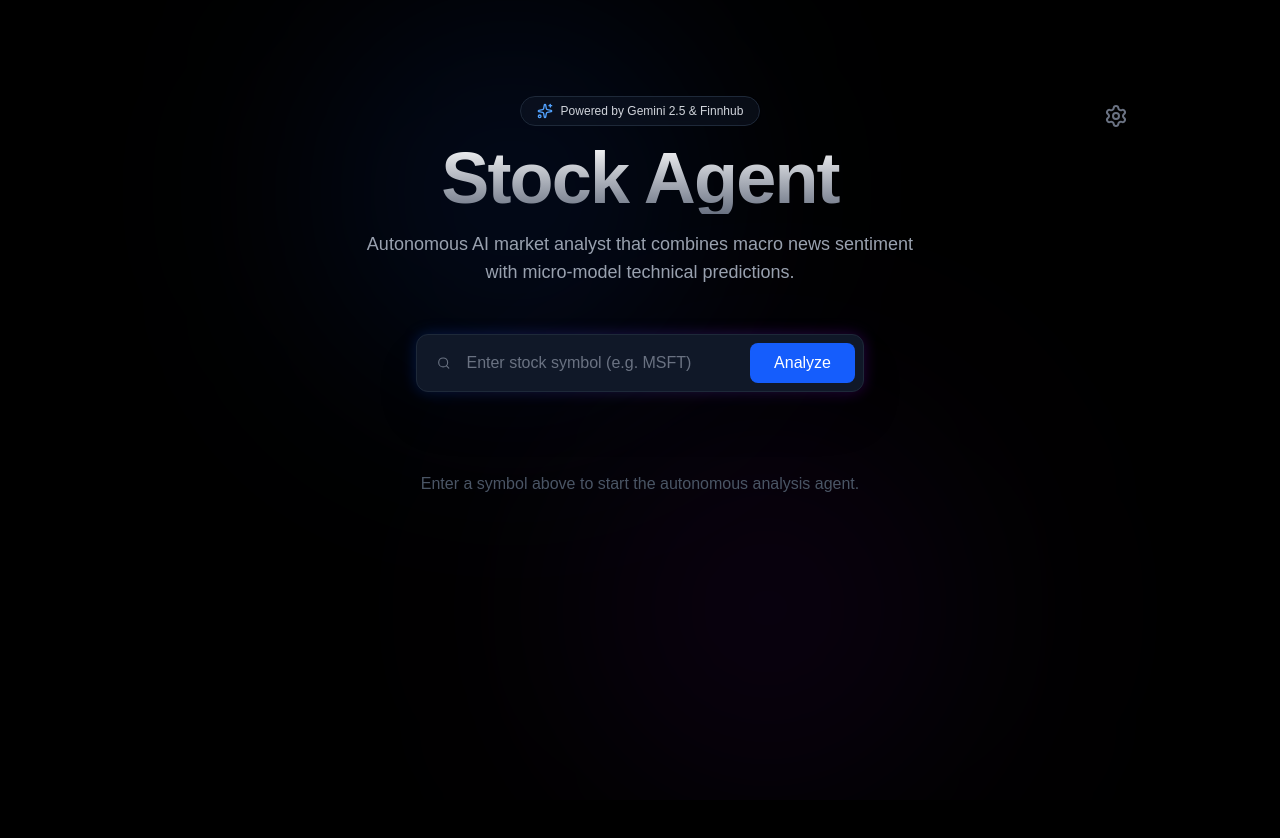
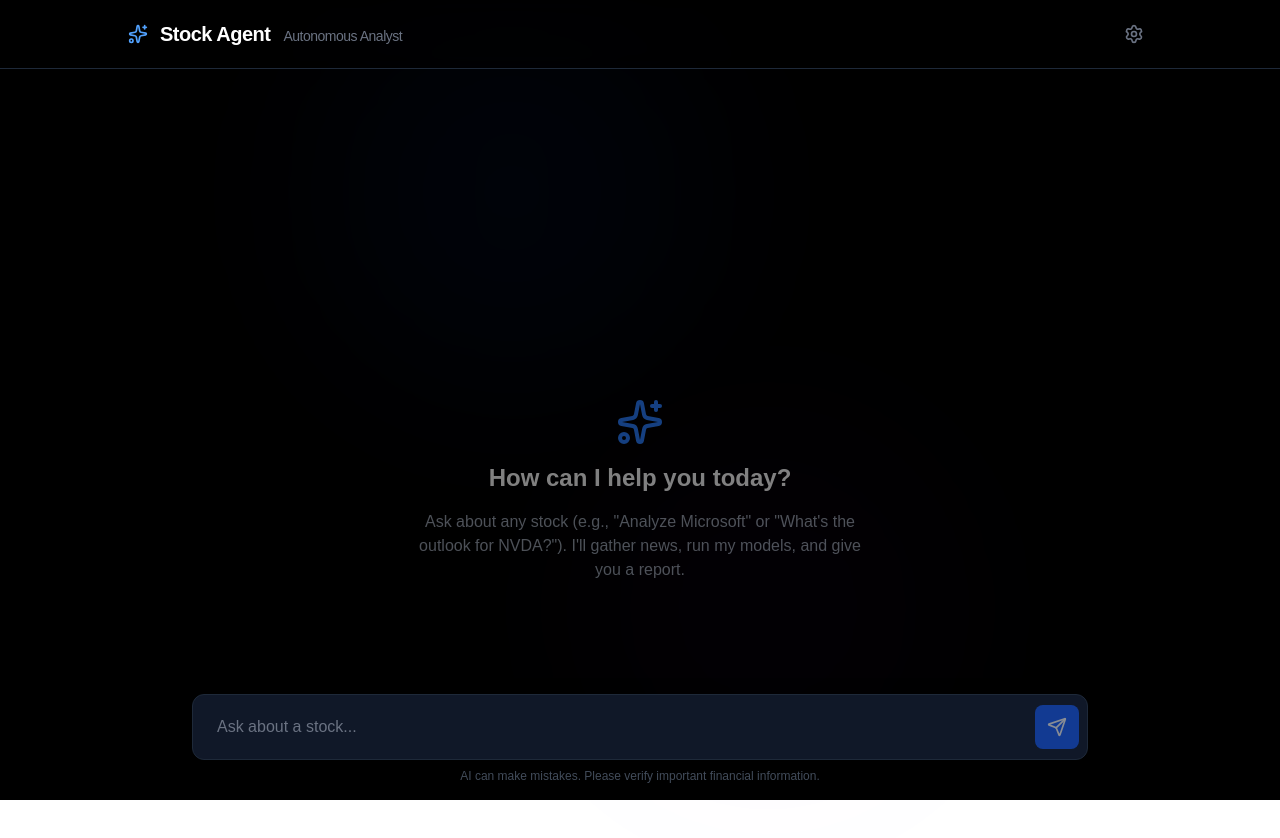
Before and after one commit to Mangon3/Stock-Agent, a Next.js app in the folder frontend/: page / in a window 1280 px wide. Shown: the top 838 px of the page. After the commit the page ends 800 px from the top, so only its background shows below. Built offline with nearby package versions, Linux system fonts and the light colour scheme.

Commit message:
feature: Added frontend support for question form query

```diff
--- a/frontend/package.json
+++ b/frontend/package.json
@@ -16,13 +16,15 @@
     "react": "19.2.3",
     "react-dom": "19.2.3",
     "react-markdown": "^10.1.0",
-    "tailwind-merge": "^3.4.0"
+    "tailwind-merge": "^3.4.0",
+    "uuid": "^13.0.0"
   },
   "devDependencies": {
     "@tailwindcss/postcss": "^4",
     "@types/node": "^20",
     "@types/react": "^19",
     "@types/react-dom": "^19",
+    "@types/uuid": "^10.0.0",
     "babel-plugin-react-compiler": "1.0.0",
     "eslint": "^9",
     "eslint-config-next": "16.1.1",
--- a/frontend/src/app/page.tsx
+++ b/frontend/src/app/page.tsx
@@ -1,177 +1,202 @@
 'use client';
 
-import { useState, useEffect } from 'react';
-import { Search, Sparkles, Settings, Key, ChevronDown, ChevronUp } from 'lucide-react';
+import { useState, useEffect, useRef } from 'react';
+import { Send, Settings, Key, Sparkles } from 'lucide-react';
 import { motion, AnimatePresence } from 'framer-motion';
-import { cn } from '@/lib/utils';
-import { LoadingState } from '@/components/LoadingState';
-import { AnalysisReport } from '@/components/AnalysisReport';
+import { ChatMessage, Message } from '@/components/ChatMessage';
+import { v4 as uuidv4 } from 'uuid';
 
 export default function Home() {
-  const [symbol, setSymbol] = useState('');
-  const [status, setStatus] = useState<'idle' | 'loading' | 'success' | 'error'>('idle');
-  const [data, setData] = useState<any>(null);
-  const [errorMsg, setErrorMsg] = useState('');
+  const [input, setInput] = useState('');
+  const [messages, setMessages] = useState<Message[]>([]);
+  const [isLoading, setIsLoading] = useState(false);
 
   // Settings State
   const [apiKey, setApiKey] = useState('');
   const [showSettings, setShowSettings] = useState(false);
+
+  // Auto-scroll ref
+  const messagesEndRef = useRef<HTMLDivElement>(null);
 
   useEffect(() => {
     const stored = localStorage.getItem('gemini_api_key');
     if (stored) setApiKey(stored);
   }, []);
 
+  const scrollToBottom = () => {
+    messagesEndRef.current?.scrollIntoView({ behavior: "smooth" });
+  };
+
+  useEffect(() => {
+    scrollToBottom();
+  }, [messages]);
+
   const handleKeyChange = (val: string) => {
     setApiKey(val);
     localStorage.setItem('gemini_api_key', val);
   };
 
-  const handleAnalyze = async (e: React.FormEvent) => {
+  const handleSubmit = async (e: React.FormEvent) => {
     e.preventDefault();
-    if (!symbol) return;
+    if (!input.trim() || isLoading) return;
 
-    setStatus('loading');
-    setErrorMsg('');
-    setData(null);
+    const userQuery = input.trim();
+    setInput('');
+    setIsLoading(true);
+
+    // Add User Message
+    const userMsg: Message = {
+      id: uuidv4(),
+      role: 'user',
+      content: userQuery
+    };
+
+    // Add Placeholder Bot Message
+    const botMsgId = uuidv4();
+    const botPlaceholder: Message = {
+      id: botMsgId,
+      role: 'assistant',
+      isLoading: true
+    };
+
+    setMessages(prev => [...prev, userMsg, botPlaceholder]);
 
     try {
       const API_URL = process.env.NEXT_PUBLIC_API_URL || 'https://mangonnn-stock-agent.hf.space';
+
       const response = await fetch(`${API_URL}/analyze`, {
         method: 'POST',
         headers: {
           'Content-Type': 'application/json',
-          'x-gemini-api-key': apiKey // Pass the key (can be empty, backend handles fallback)
+          'x-gemini-api-key': apiKey
         },
         body: JSON.stringify({
-          symbol: symbol.toUpperCase(),
-          timeframe_days: 7 // Default
+          query: userQuery,
+          timeframe_days: 7
         }),
       });
 
       if (!response.ok) {
-        if (response.status === 429) {
-           throw new Error("API Limit Reached (Free Tier). Please try again in ~60 seconds.");
-        }
+         if (response.status === 429) throw new Error("API Limit Reached. Please try again later.");
          throw new Error(`Analysis failed: ${response.statusText}`);
       }
 
       const result = await response.json();
-      setData(result);
-      setStatus('success');
+
+      // Update Bot Message with Result
+      setMessages(prev => prev.map(msg =>
+        msg.id === botMsgId
+          ? { ...msg, isLoading: false, data: result, content: result.final_report }
+          : msg
+      ));
+
     } catch (err: any) {
       console.error(err);
-      setErrorMsg(err.message || "Something went wrong. Please try again.");
-      setStatus('error');
+      setMessages(prev => prev.map(msg =>
+        msg.id === botMsgId
+          ? { ...msg, isLoading: false, isError: true, content: err.message || "Something went wrong." }
+          : msg
+      ));
+    } finally {
+      setIsLoading(false);
     }
   };
 
   return (
-    <main className="min-h-screen bg-black text-white selection:bg-blue-500/30">
-      {/* Background Gradients */}
-      <div className="fixed inset-0 z-0 overflow-hidden pointer-events-none">
-        <div className="absolute top-0 left-1/4 w-96 h-96 bg-blue-600/20 rounded-full blur-[100px] opacity-50 mix-blend-screen animate-pulse" />
-        <div className="absolute bottom-0 right-1/4 w-96 h-96 bg-purple-600/20 rounded-full blur-[100px] opacity-30 mix-blend-screen" />
+    <main className="flex flex-col h-screen bg-black text-white selection:bg-blue-500/30 overflow-hidden">
+
+      {/* Background Effects */}
+      <div className="fixed inset-0 z-0 pointer-events-none">
+        <div className="absolute top-0 left-1/4 w-96 h-96 bg-blue-600/10 rounded-full blur-[100px] opacity-30 animate-pulse" />
+        <div className="absolute bottom-0 right-1/4 w-96 h-96 bg-purple-600/10 rounded-full blur-[100px] opacity-20" />
       </div>
 
-      <div className="relative z-10 max-w-5xl mx-auto px-4 py-12 md:py-24 space-y-12">
-
-
-        {/* Header & Settings */}
-        <div className="text-center space-y-4 relative">
-            <div className="absolute top-0 right-0">
+      {/* Header */}
+      <header className="flex-none z-10 border-b border-gray-800 bg-black/50 backdrop-blur-md p-4">
+        <div className="max-w-5xl mx-auto flex items-center justify-between">
+          <div className="flex items-center space-x-3">
+             <Sparkles className="w-5 h-5 text-blue-400" />
+             <h1 className="text-xl font-bold tracking-tight">Stock Agent <span className="text-gray-500 text-sm font-normal ml-2 hidden sm:inline">Autonomous Analyst</span></h1>
+          </div>
           <button
             onClick={() => setShowSettings(!showSettings)}
-                  className="p-2 text-gray-500 hover:text-white transition-colors"
+            className="p-2 text-gray-500 hover:text-white transition-colors hover:bg-gray-800 rounded-lg"
           >
-                    <Settings className="w-6 h-6" />
+            <Settings className="w-5 h-5" />
           </button>
         </div>
+      </header>
 
+      {/* Settings Panel */}
       <AnimatePresence>
         {showSettings && (
           <motion.div
             initial={{ height: 0, opacity: 0 }}
             animate={{ height: 'auto', opacity: 1 }}
             exit={{ height: 0, opacity: 0 }}
-                className="overflow-hidden"
+            className="flex-none z-20 bg-gray-900 border-b border-gray-800"
           >
-                <div className="bg-gray-900/80 border border-gray-800 rounded-xl p-6 max-w-md mx-auto mb-8 text-left space-y-3">
-                  <div className="flex items-center space-x-2 text-sm font-medium text-gray-300">
+            <div className="max-w-5xl mx-auto p-4">
+                <div className="flex items-center space-x-2 text-sm font-medium text-gray-300 mb-2">
                   <Key className="w-4 h-4 text-yellow-500" />
-                    <span>Gemini API Key (Optional)</span>
+                  <span>Gemini API Key</span>
                 </div>
-                  <p className="text-xs text-gray-500">
-                    Provide your own key to bypass server rate limits. Keys are stored locally in your browser.
-                  </p>
                 <input
                   type="password"
                   value={apiKey}
                   onChange={(e) => handleKeyChange(e.target.value)}
                   placeholder="AIzaSy..."
-                    className="w-full bg-black/50 border border-gray-700 rounded-lg px-3 py-2 text-sm font-mono text-white focus:ring-1 focus:ring-blue-500 outline-none"
+                  className="w-full max-w-md bg-black/50 border border-gray-700 rounded-lg px-3 py-2 text-sm text-white focus:ring-1 focus:ring-blue-500 outline-none"
                 />
             </div>
           </motion.div>
         )}
       </AnimatePresence>
 
-          <div className="inline-flex items-center space-x-2 bg-gray-900/50 border border-gray-800 rounded-full px-4 py-1.5 mb-4 backdrop-blur-sm">
-             <Sparkles className="w-4 h-4 text-blue-400" />
-             <span className="text-xs font-medium text-gray-300">Powered by Gemini 2.5 & Finnhub</span>
+      {/* Chat Area */}
+      <div className="flex-1 overflow-y-auto z-0 p-4 scroll-smooth">
+        <div className="max-w-4xl mx-auto min-h-full flex flex-col justify-end">
+           {messages.length === 0 ? (
+             <div className="flex flex-col items-center justify-center h-full text-center space-y-4 py-20 opacity-50">
+                <Sparkles className="w-12 h-12 text-blue-500" />
+                <h2 className="text-2xl font-semibold">How can I help you today?</h2>
+                <p className="max-w-md text-gray-400">Ask about any stock (e.g., "Analyze Microsoft" or "What's the outlook for NVDA?"). I'll gather news, run my models, and give you a report.</p>
              </div>
-          <h1 className="text-5xl md:text-7xl font-bold tracking-tight bg-clip-text text-transparent bg-gradient-to-b from-white to-gray-500">
-            Stock Agent
-          </h1>
-          <p className="text-lg text-gray-400 max-w-xl mx-auto">
-            Autonomous AI market analyst that combines macro news sentiment with micro-model technical predictions.
-          </p>
+           ) : (
+             messages.map(msg => (
+               <ChatMessage key={msg.id} message={msg} />
+             ))
+           )}
+           <div ref={messagesEndRef} />
+        </div>
       </div>
 
-        {/* Search Input (Only show when not success to keep header clean, or kept always? Let's keep always but minimal) */}
-        <div className={cn(
-          "max-w-md mx-auto transition-all duration-500",
-          status === 'success' ? "scale-90 opacity-75" : "scale-100"
-        )}>
-          <form onSubmit={handleAnalyze} className="relative group">
-            <div className="absolute inset-0 bg-gradient-to-r from-blue-600 to-purple-600 rounded-xl blur opacity-25 group-hover:opacity-50 transition duration-500" />
-            <div className="relative flex items-center bg-gray-900 border border-gray-800 rounded-xl p-2 shadow-2xl">
-              <Search className="w-5 h-5 text-gray-500 ml-3" />
+      {/* Input Area */}
+      <div className="flex-none z-10 p-4 bg-gradient-to-t from-black via-black/90 to-transparent">
+        <div className="max-w-4xl mx-auto">
+          <form onSubmit={handleSubmit} className="relative flex items-center bg-gray-900 border border-gray-800 rounded-xl p-2 shadow-2xl focus-within:border-blue-500/50 transition-colors">
             <input
               type="text"
-                placeholder="Enter stock symbol (e.g. MSFT)"
-                className="w-full bg-transparent border-none focus:ring-0 text-white placeholder-gray-500 px-4 py-2"
-                value={symbol}
-                onChange={(e) => setSymbol(e.target.value)}
+              placeholder="Ask about a stock..."
+              className="w-full bg-transparent border-none focus:ring-0 text-white placeholder-gray-500 px-4 py-3"
+              value={input}
+              onChange={(e) => setInput(e.target.value)}
+              disabled={isLoading}
             />
             <button
               type="submit"
-                disabled={status === 'loading'}
-                className="bg-blue-600 hover:bg-blue-500 text-white px-6 py-2 rounded-lg font-medium transition-colors disabled:opacity-50 disabled:cursor-not-allowed"
+              disabled={!input.trim() || isLoading}
+              className="bg-blue-600 hover:bg-blue-500 text-white p-3 rounded-lg transition-colors disabled:opacity-50 disabled:cursor-not-allowed"
             >
-                {status === 'loading' ? 'Analyzing...' : 'Analyze'}
+              <Send className="w-5 h-5" />
             </button>
+          </form>
+          <p className="text-center text-xs text-gray-600 mt-2">
+            AI can make mistakes. Please verify important financial information.
+          </p>
         </div>
-          </form>
-          {errorMsg && (
-            <p className="text-red-400 text-sm mt-3 text-center bg-red-900/10 border border-red-900/50 p-2 rounded-lg">
-              {errorMsg}
-            </p>
-          )}
       </div>
 
-        {/* Content Area */}
-        <div className="min-h-[400px]">
-          {status === 'loading' && <LoadingState />}
-          {status === 'success' && data && <AnalysisReport data={data} />}
-          {status === 'idle' && (
-             <div className="text-center text-gray-600 mt-20">
-                <p>Enter a symbol above to start the autonomous analysis agent.</p>
-             </div>
-          )}
-        </div>
-
-      </div>
     </main>
   );
 }
--- /dev/null
+++ b/frontend/src/components/ChatMessage.tsx
@@ -0,0 +1,73 @@
+
+import { User, Bot } from 'lucide-react';
+import { cn } from '@/lib/utils';
+import { AnalysisReport } from '@/components/AnalysisReport';
+import { LoadingState } from '@/components/LoadingState';
+
+export interface Message {
+  id: string;
+  role: 'user' | 'assistant';
+  content?: string;
+  data?: any; // The full analysis JSON
+  isLoading?: boolean;
+  isError?: boolean;
+}
+
+interface ChatMessageProps {
+  message: Message;
+}
+
+export function ChatMessage({ message }: ChatMessageProps) {
+  const isUser = message.role === 'user';
+
+  return (
+    <div className={cn(
+      "flex w-full mb-6",
+      isUser ? "justify-end" : "justify-start"
+    )}>
+      <div className={cn(
+        "flex max-w-[90%] md:max-w-[80%] gap-3",
+        isUser ? "flex-row-reverse" : "flex-row"
+      )}>
+        {/* Avatar */}
+        <div className={cn(
+          "w-8 h-8 rounded-full flex items-center justify-center flex-shrink-0 mt-1",
+          isUser ? "bg-blue-600" : "bg-purple-600"
+        )}>
+          {isUser ? <User className="w-5 h-5 text-white" /> : <Bot className="w-5 h-5 text-white" />}
+        </div>
+
+        {/* Bubble */}
+        <div className={cn(
+          "rounded-2xl px-5 py-3 text-sm md:text-base shadow-md",
+          isUser
+            ? "bg-blue-600 text-white rounded-tr-none"
+            : "bg-gray-800 border border-gray-700 text-gray-100 rounded-tl-none w-full"
+        )}>
+
+          {/* Loading State */}
+          {message.isLoading && <LoadingState />}
+
+          {/* Text Content (if any) */}
+          {message.content && (
+            <p className="whitespace-pre-wrap">{message.content}</p>
+          )}
+
+          {/* Analysis Report (if data exists) */}
+          {message.data && (
+            <div className="mt-4">
+               <AnalysisReport data={message.data} />
+            </div>
+          )}
+
+          {/* Error State */}
+          {message.isError && (
+            <div className="text-red-400 mt-2 bg-red-900/20 p-2 rounded border border-red-900/50">
+              Error: {message.content}
+            </div>
+          )}
+        </div>
+      </div>
+    </div>
+  );
+}
```
Also changed, not shown: 1 other file (tests, documents, lock files or other folders). Lines whose indentation alone changed are shown as unchanged.
